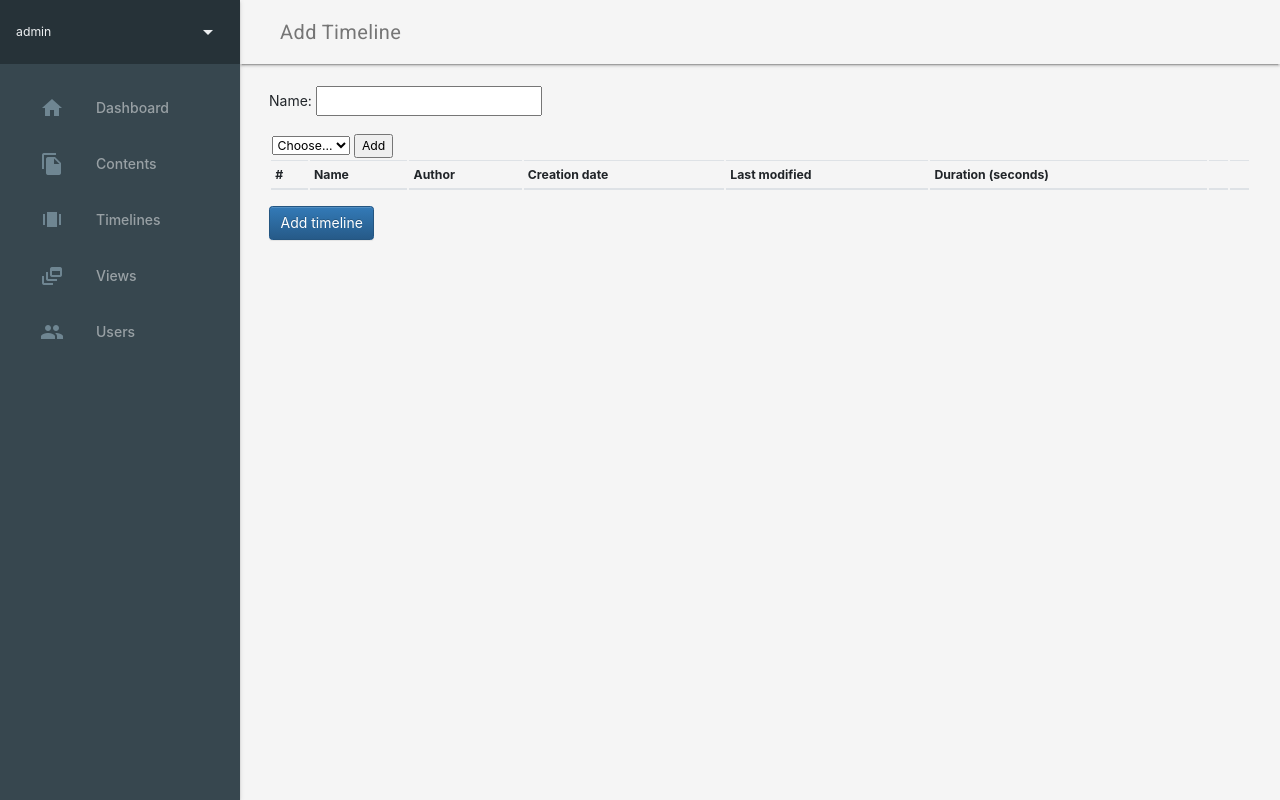
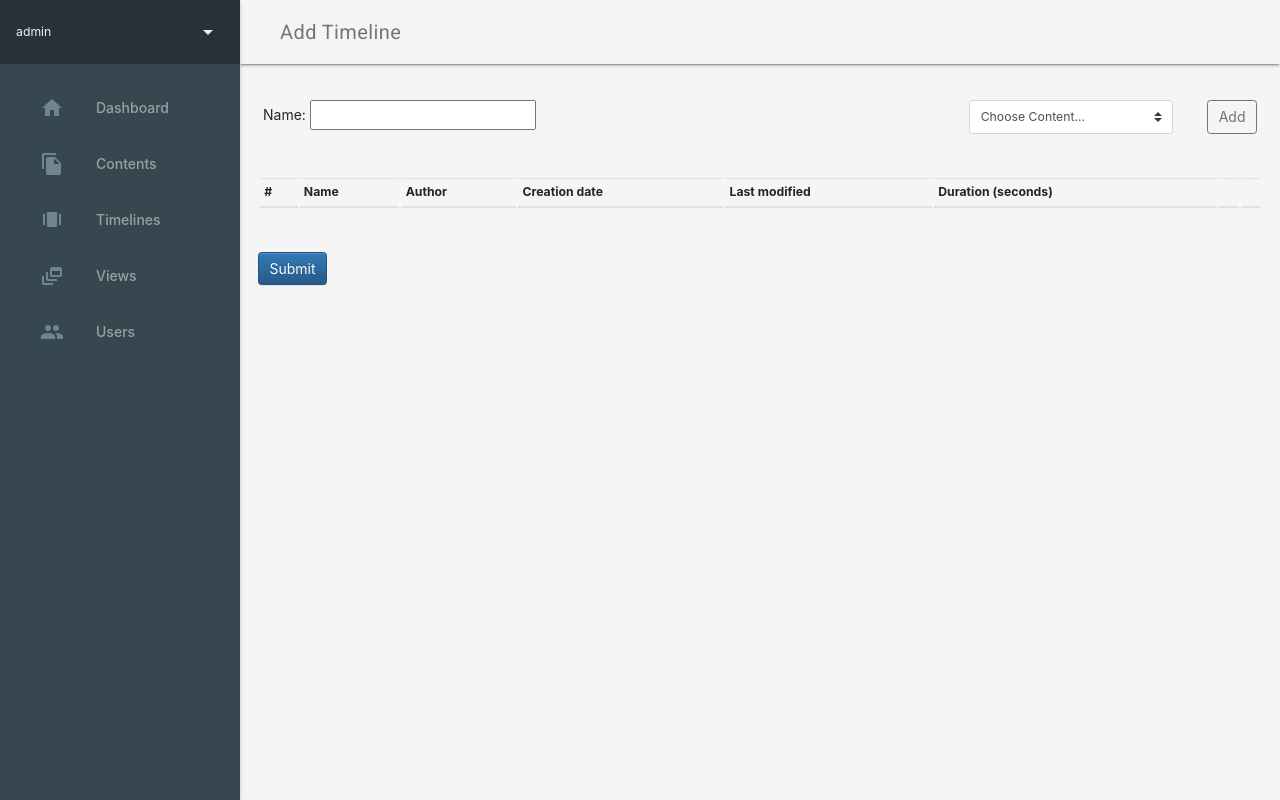
Before and after one commit to bfhenriques/tese_bruno, a Django app: page /timelines/add/ in a window 1280 px wide. Run offline with Django 3.2, Linux system fonts and the light colour scheme; a user stored in the database is signed in; data comes from the database, SQL or seed files in the repository; both versions use the stored data as it was after the commit; data that the repository does not hold is empty; parts of the project's set-up code (start-up, migrations or seed data) failed here and were passed over; some libraries are stand-ins or nearby versions.

Commit message:
change appearance done

```diff
--- a/django/project/interface/static/interface/css/my.css
+++ b/django/project/interface/static/interface/css/my.css
@@ -21,7 +21,83 @@ tr td:first-child:before
   content: counter(Serial);
 }
 
-.preview
+.container {
+    height: 50% !important;
+}
+
+.fl {
+    float: left;
+}
+
+.fr {
+    float: right;
+}
+
+.div-preview{
+    display: flex;
+    align-items: center;
+    justify-content: center
+}
+
+.img-preview
 {
- max-width:300px;
+    max-width:300px;
 }
+
+.files input {
+    outline: 2px dashed #92b0b3;
+    outline-offset: -10px;
+    -webkit-transition: outline-offset .15s ease-in-out, background-color .15s linear;
+    transition: outline-offset .15s ease-in-out, background-color .15s linear;
+    padding: 120px 0px 85px 35%;
+    text-align: center !important;
+    margin: 0;
+    width: 100% !important;
+}
+
+.files input:focus{     outline: 2px dashed #92b0b3;  outline-offset: -10px;
+    -webkit-transition: outline-offset .15s ease-in-out, background-color .15s linear;
+    transition: outline-offset .15s ease-in-out, background-color .15s linear; border:1px solid #92b0b3;
+ }
+.files{
+    position:relative
+}
+
+.files:after {  pointer-events: none;
+    position: absolute;
+    top: 60px;
+    left: 0;
+    width: 50px;
+    right: 0;
+    height: 56px;
+    content: "";
+    background-image: url(https://image.flaticon.com/icons/png/128/109/109612.png);
+    display: block;
+    margin: 0 auto;
+    background-size: 100%;
+    background-repeat: no-repeat;
+}
+
+.color input{
+    background-color:#f1f1f1;
+}
+
+.files:before {
+    position: absolute;
+    bottom: 10px;
+    left: 0;  pointer-events: none;
+    width: 100%;
+    right: 0;
+    height: 57px;
+    content: " or drag it here. ";
+    display: block;
+    margin: 0 auto;
+    color: #2ea591;
+    font-weight: 600;
+    text-transform: capitalize;
+    text-align: center;
+}
+
+.custom-select {
+    width: 50% !important;
+}
--- a/django/project/interface/templates/interface/Timeline/add_timeline.html
+++ b/django/project/interface/templates/interface/Timeline/add_timeline.html
@@ -9,19 +9,24 @@
 <script>var table_contents = "{{table_contents}}";</script>
 <link href="{% static 'interface/css/my.css' %}" rel="stylesheet">
 
-    <main role="main" class="col-md-9 ml-sm-auto col-lg-12 pt-3 px-4">
-
+<main role="main" class="container pt-3">
     <form method="post">
         {% csrf_token %}
+        <div class="form-row py-3">
+            <div class="col-6 fl">
                 {{ form.as_p }}
-
-            <label for="timeline_dropdown"></label>
-            <select id="timeline_dropdown" name="timeline_dropdown">
-                <option selected value="">Choose...</option>
-
+            </div>
+            <div class="col-5 fr">
+                <!--<label for="timeline_dropdown"></label>-->
+                <select id="timeline_dropdown" name="timeline_dropdown" class="fr custom-select">
+                    <option selected value="">Choose Content...</option>
                 </select>
-            <input type="button" value="Add" onclick="addContent()"/>
-
+            </div>
+            <div class="col-1 fr">
+                <input class="btn btn-outline-secondary fr" type="button" value="Add" onclick="addContent()"/>
+            </div>
+        </div>
+        <div class="form-row py-3">
             <label for="add_table"></label>
             <table class="table table-striped table-sm" id="add_table">
                 <thead>
@@ -37,12 +42,12 @@
                 </tr>
                 </thead>
                 <tbody>
-
                 </tbody>
-
             </table>
-
-            <button class="btn btn-primary" type="submit">Add timeline</button>
+        </div>
+        <div class="form-row py-3">
+            <button class="btn btn-primary" type="submit">Submit</button>
+        </div>
     </form>
 </main>
 
--- a/django/project/interface/templates/interface/new_header.html
+++ b/django/project/interface/templates/interface/new_header.html
@@ -25,7 +25,7 @@
 
     <!-- Add to homescreen for Chrome on Android -->
     <meta name="mobile-web-app-capable" content="yes">
-    <link rel="icon" sizes="192x192" href="images/android-desktop.png">
+    <!--<link rel="icon" sizes="192x192" href="images/android-desktop.png">-->
 
     <!-- Add to homescreen for Safari on iOS -->
     <meta name="apple-mobile-web-app-capable" content="yes">
@@ -37,7 +37,7 @@
     <meta name="msapplication-TileImage" content="images/touch/ms-touch-icon-144x144-precomposed.png">
     <meta name="msapplication-TileColor" content="#3372DF">
 
-    <link rel="shortcut icon" href="images/favicon.png">
+    <!--<link rel="shortcut icon" href="images/favicon.png">-->
 
     <!-- SEO: If your mobile URL is different from the desktop URL, add a canonical link to the desktop page https://developers.google.com/webmasters/smartphone-sites/feature-phones -->
     <!--
@@ -72,6 +72,7 @@
     <script src="{% static 'interface/js/feather.min.js' %}"></script>
     <script src="{% static 'interface/js/bootstrap.bundle.js' %}"></script>
     <script src="{% static 'interface/js/bootstrap.min.js' %}"></script>
+    <script src="https://cdnjs.cloudflare.com/ajax/libs/bootstrap-select/1.7.5/js/bootstrap-select.min.js"></script>
 
     <link rel="stylesheet" href="{% static 'interface/css/bootstrap.min.css' %}" type="text/css"/>
     <link href="{% static 'interface/css/bootstrap.css' %}" rel="stylesheet">
@@ -79,6 +80,7 @@
     <link rel="stylesheet" href="https://cdnjs.cloudflare.com/ajax/libs/font-awesome/4.7.0/css/font-awesome.min.css">
     <link rel="stylesheet" href="{% static 'interface/css/bootstrap-theme.min.css' %}"
           integrity="sha384-rHyoN1iRsVXV4nD0JutlnGaslCJuC7uwjduW9SVrLvRYooPp2bWYgmgJQIXwl/Sp" crossorigin="anonymous">
+    <link rel="stylesheet" href="https://cdnjs.cloudflare.com/ajax/libs/bootstrap-select/1.7.5/css/bootstrap-select.min.css">
 
 </head>
 <body>
@@ -119,14 +121,14 @@
                 </button>
                 <ul class="mdl-menu mdl-menu--bottom-right mdl-js-menu mdl-js-ripple-effect" for="accbtn">
                     {% if permission.pk != 1 %}
-                    <li href="{% url 'edit_user' 0 %}" class="mdl-menu__item">Profile</li>
+                    <a href="{% url 'edit_user' 0 %}" class="mdl-menu__item">Profile</a>
                     {% endif %}
-                    <li href="{% url 'logout' %}" class="mdl-menu__item">Log Out</li>
+                    <a href="{% url 'logout' %}" class="mdl-menu__item">Log Out</a>
                 </ul>
             </div>
         </header>
         <nav class="demo-navigation mdl-navigation mdl-color--blue-grey-800">
-            <a href="{% url 'new-index' %}" class="mdl-navigation__link"><i
+            <a href="{% url 'index' %}" class="mdl-navigation__link"><i
                     class="mdl-color-text--blue-grey-400 material-icons" role="presentation">home</i>Dashboard</a>
             {% if permission.contents %}
             <a href="{% url 'view_contents' %}" class="mdl-navigation__link"><i
--- a/django/project/interface/urls.py
+++ b/django/project/interface/urls.py
@@ -4,8 +4,8 @@ from django.conf.urls.static import static
 from . import views, monitor
 
 urlpatterns = [
-    path('', views.index, name='index'),
-    path('new/', views.index, name="new-index"),
+    # path('', views.index, name='index'),
+    path('', views.index, name="index"),
     path('views/', views.views, name='view_views'),
     path('views/add/', views.add_view, name='add_view'),
     path('views/edit/<int:pk>/', views.edit_view, name='edit_view'),
@@ -20,6 +20,7 @@ urlpatterns = [
     path('contents/add/', views.add_content, name='add_content'),
     path('contents/edit/<int:pk>/', views.edit_content, name='edit_content'),
     path('contents/delete/<int:pk>/', views.delete_content, name='delete_content'),
+    path('contents/preview/<int:pk>/', views.download_content, name='download_content'),
 
     path('users/', views.users, name='view_users'),
     path('users/add/', views.add_user, name='add_user'),
--- a/django/project/interface/views.py
+++ b/django/project/interface/views.py
@@ -8,6 +8,8 @@ from .forms import UserCreateForm, UserEditForm, ContentForm, ContentEditForm, T
 from .scripts import file_manager
 import json
 import threading
+from preview_generator.manager import PreviewManager
+from django.http import FileResponse
 
 def get_user_permissions(pk):
     if pk == 1:
@@ -17,10 +19,6 @@ def get_user_permissions(pk):
 
 def login(request):
     return render(request, 'registration/login.html')
-
-@login_required
-def index(request):
-    return render(request, 'interface/home.html', {'permission': get_user_permissions(request.user.pk)})
 
 @login_required
 def index(request):
@@ -364,8 +362,28 @@ def edit_content(request, pk):
     else:
         form = ContentEditForm()
         content = Content.objects.get(pk=pk)
-        context = {'form': form, 'content': content, 'permission': get_user_permissions(request.user.pk)}
+        ''' print(content.path)
+        cache_path = '/tmp/preview_cache'
+        pdf_or_odt_to_preview_path = content.path
+
+        manager = PreviewManager(cache_path, create_folder=True)
+        path_to_preview_image = manager.get_jpeg_preview(pdf_or_odt_to_preview_path) '''
+
+        context = {'form': form,
+                   'content': content,
+                   'permission': get_user_permissions(request.user.pk)}
+
         return render(request, 'interface/Content/edit_content.html', context)
+        # return FileResponse(open(content.path, 'rb'), content_type='application/pdf')
+
+@login_required
+def download_content(request, pk):
+    if not get_user_permissions(request.user.pk)['contents']:
+        return render(request, 'error/access_denied.html')
+
+    content = Content.objects.get(pk=pk)
+
+    return FileResponse(open(content.path, 'rb'))
 
 @login_required
 def delete_content(request, pk):
--- a/django/project/project/settings.py
+++ b/django/project/project/settings.py
@@ -128,6 +128,7 @@ MEDIA_ROOT = os.path.join(BASE_DIR, 'interface/media/')
 # Login redirect
 LOGIN_URL = 'login'
 LOGIN_REDIRECT_URL = 'index'
+LOGOUT_REDIRECT_URL = 'login'
 
 # Sessions
 SESSION_EXPIRE_AT_BROWSER_CLOSE = True
--- a/django/project/project/urls.py
+++ b/django/project/project/urls.py
@@ -20,6 +20,6 @@ from django.contrib.auth import views as auth_views
 urlpatterns = [
     path('admin/', admin.site.urls),
     path('login/', auth_views.LoginView.as_view(), {'template_name': 'registration/login.html'}, name='login'),
-    path('logout/', auth_views.LogoutView.as_view(), {'next_page': 'login'}, name='logout'),
+    path('logout/', auth_views.LogoutView.as_view(), name='logout'),
     path('', include('interface.urls')),
 ]
```
Also changed, not shown: django/project/interface/templates/interface/Content/add_content.html (+14 -9 lines), django/project/interface/templates/interface/Content/edit_content.html (+19 -14 lines), django/project/interface/templates/interface/Timeline/edit_timeline.html (+16 -8 lines), django/project/db.sqlite3. Lines whose indentation alone changed are shown as unchanged.
